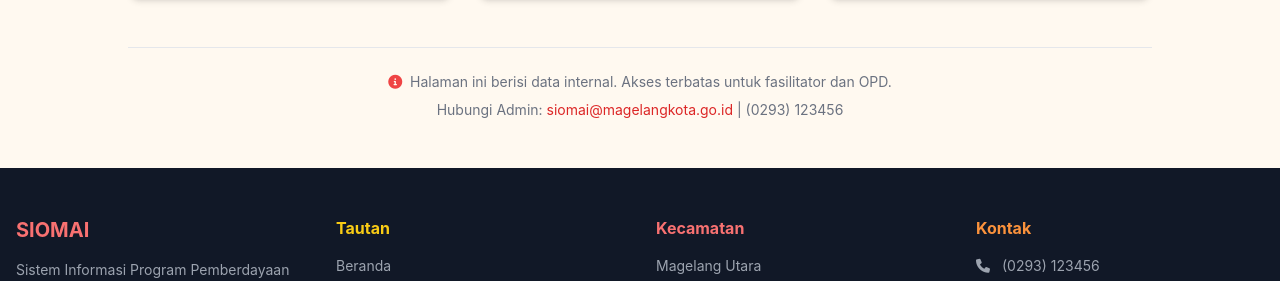
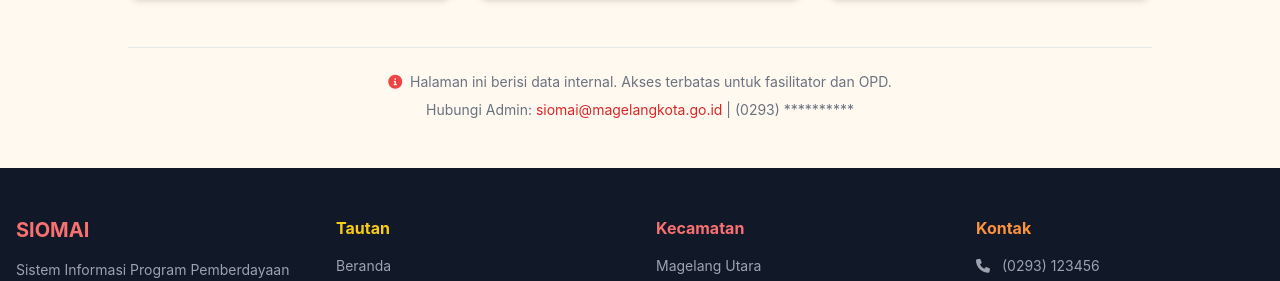
Before and after one commit to fasilitatormgl/siomai, a Jekyll site: the page built from batagor.md, in a window 1280 px wide and 1254 px high. Shown: the part 733-1014 px from the top of the window. Built offline with Jekyll 4.4.1, drawn with Linux system fonts in a browser that asks for light colours; nearby versions of some CDN libraries.

Commit message:
Update batagor.md

```diff
--- a/batagor.md
+++ b/batagor.md
@@ -33,7 +33,7 @@
         </div>
 
         <!-- Tombol akses utama -->
-        <a href="https://sites.google.com/view/batagor-prodamai" target="_blank"
+        <a href="https://sites.google.com/view/batagor-mgl/home" target="_blank"
            class="inline-block bg-gradient-to-r from-red-600 to-yellow-600 text-white px-10 py-4 rounded-full font-bold text-lg shadow-lg hover:shadow-xl transition transform hover:-translate-y-1">
             <i class="fas fa-lock mr-2"></i> Akses BATAGOR
         </a>
@@ -61,7 +61,7 @@
     <!-- Footer informasi akses -->
     <div class="mt-12 text-center text-sm text-gray-500 border-t border-gray-200 pt-6">
         <p><i class="fas fa-info-circle mr-1 text-red-500"></i> Halaman ini berisi data internal. Akses terbatas untuk fasilitator dan OPD.</p>
-        <p class="mt-2">Hubungi Admin: <a href="mailto:siomai@magelangkota.go.id" class="text-red-600 hover:underline">siomai@magelangkota.go.id</a> | (0293) 123456</p>
+        <p class="mt-2">Hubungi Admin: <a href="mailto:layanan.prodamai@gmail.com" class="text-red-600 hover:underline">siomai@magelangkota.go.id</a> | (0293) **********</p>
     </div>
 </div>
 
```
